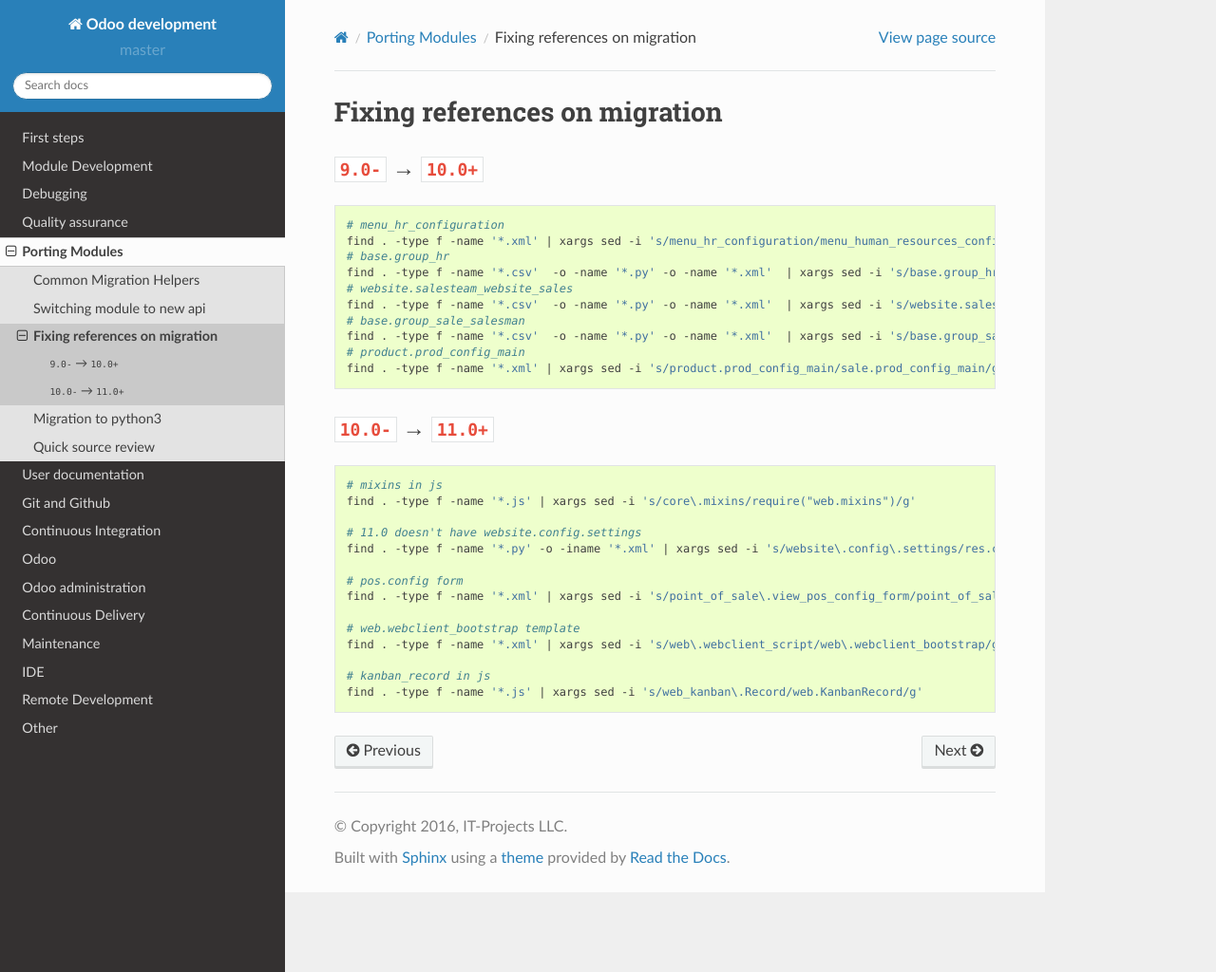
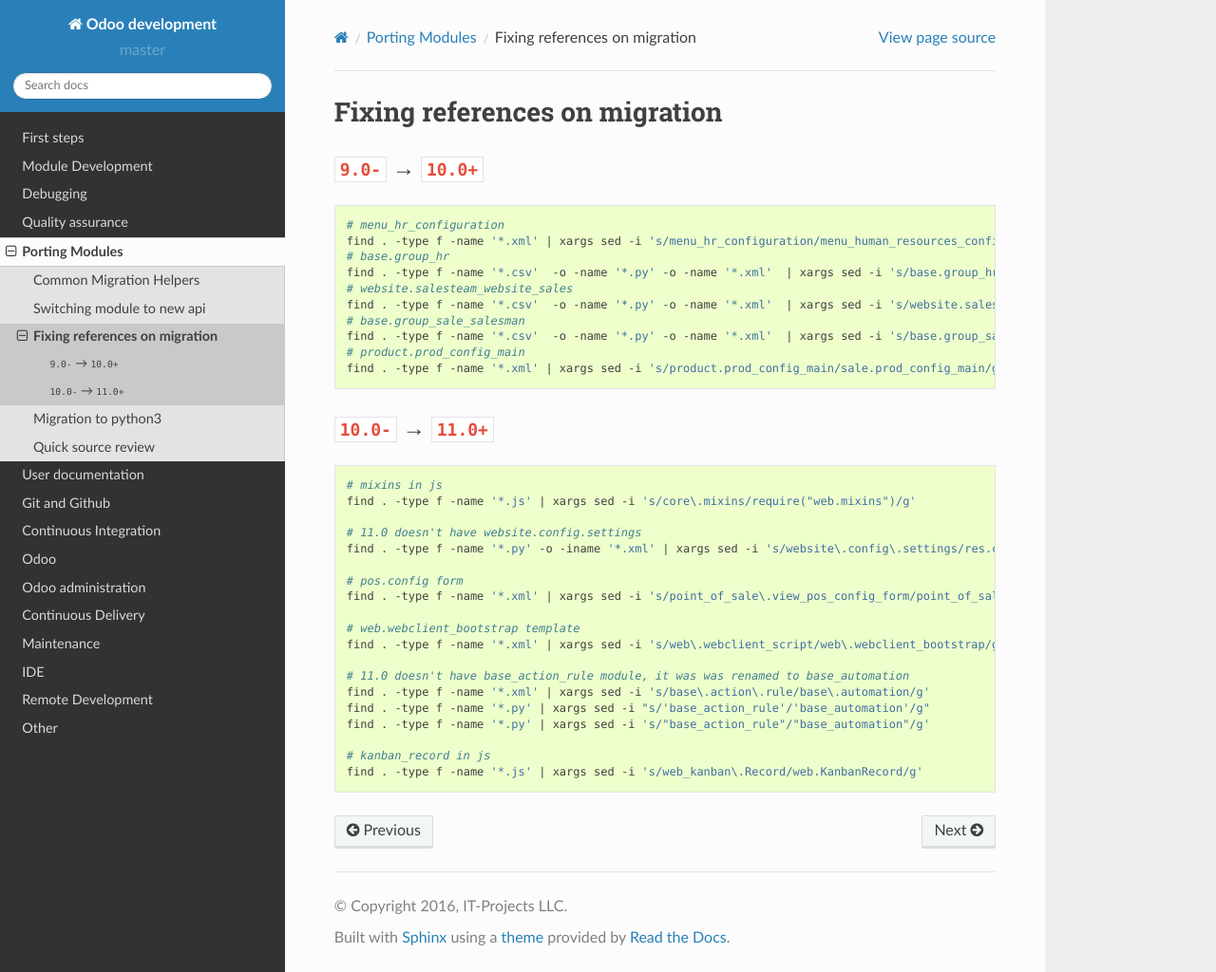
Before and after one commit to itpp-labs/odoo-development, a Sphinx documentation site: the page built from docs/migration/fix-refs.rst, in a window 1280 px wide and 1024 px high. Shown: the whole window at 95% size. Built offline with Sphinx 7.4.7 and the Read the Docs theme 2.0.0, drawn with Linux system fonts in a browser that asks for light colours.

Commit message:
[MIG] base.action.rule -> base.automation (#159)

```diff
--- a/docs/migration/fix-refs.rst
+++ b/docs/migration/fix-refs.rst
@@ -37,5 +37,10 @@
     # web.webclient_bootstrap template
     find . -type f -name '*.xml' | xargs sed -i 's/web\.webclient_script/web\.webclient_bootstrap/g'
 
+    # 11.0 doesn't have base_action_rule module, it was was renamed to base_automation
+    find . -type f -name '*.xml' | xargs sed -i 's/base\.action\.rule/base\.automation/g'
+    find . -type f -name '*.py' | xargs sed -i "s/'base_action_rule'/'base_automation'/g"
+    find . -type f -name '*.py' | xargs sed -i 's/"base_action_rule"/"base_automation"/g'
+
     # kanban_record in js
     find . -type f -name '*.js' | xargs sed -i 's/web_kanban\.Record/web.KanbanRecord/g'
```
